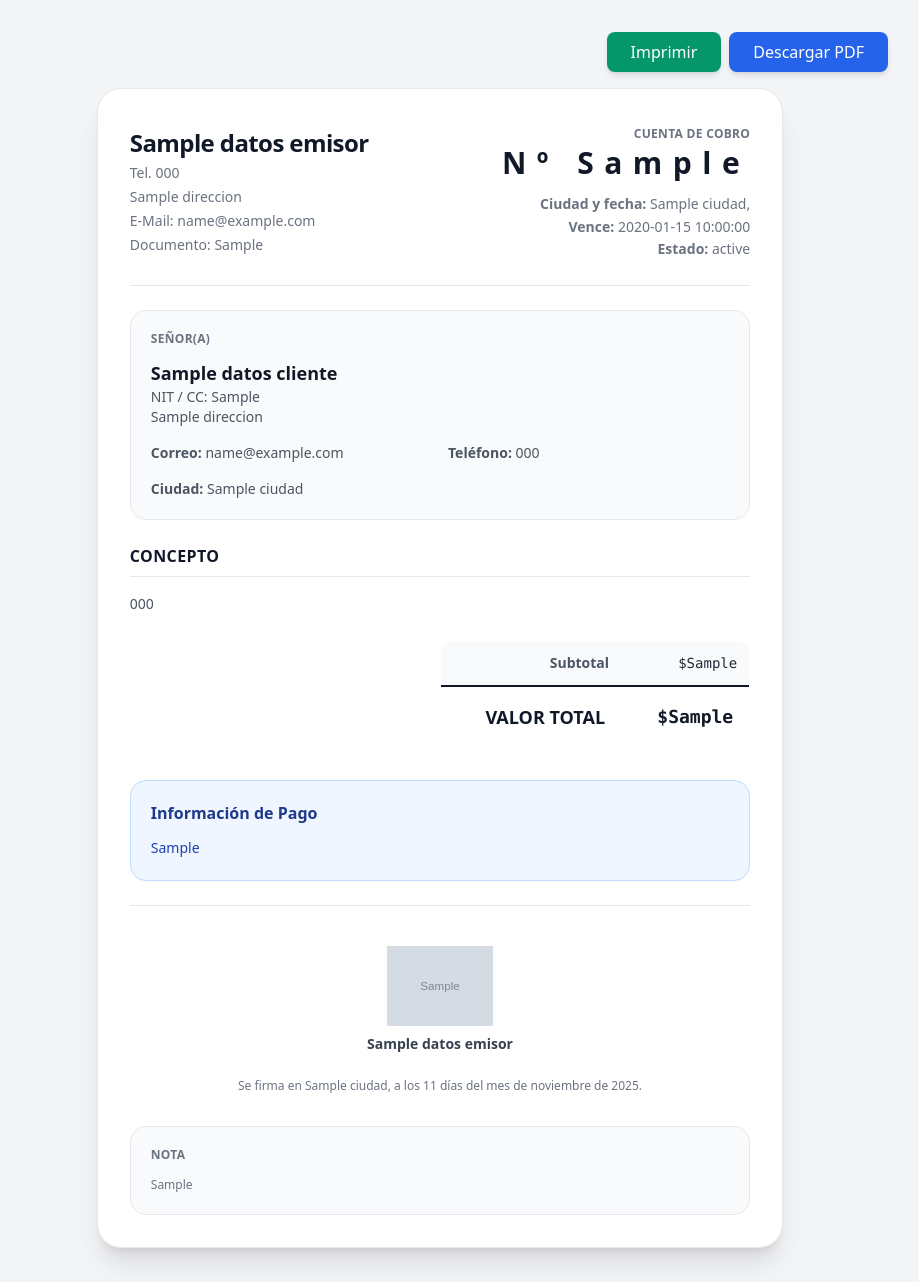
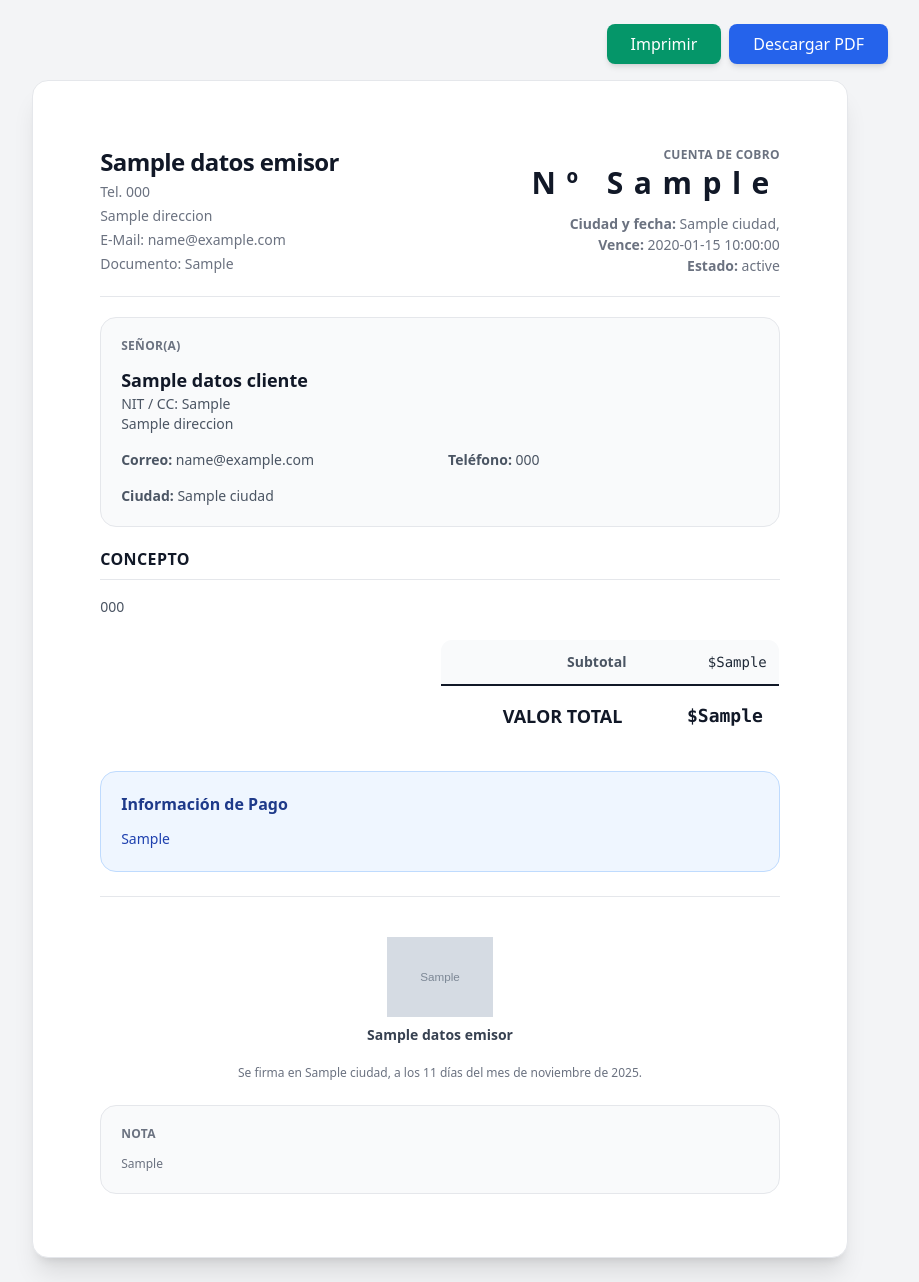
Before and after one commit to DanyTrax/collection, a PHP site: template vistas/cuentas/plantilla.php in a window 1280 px wide. Shown: the whole page, without its empty margins (200-1119 px from the left). Run offline with PHP 8.4, Linux system fonts and the light colour scheme; the template is opened without the code that fills it: most values are stand-ins (such as "Sample title", 1, 10 or a date in 2020); grey boxes marked "Sample" are stand-in pictures; data that the repository does not hold is empty; some libraries are stand-ins or nearby versions.

Commit message:
Optimizar márgenes para carta y PDF

```diff
--- a/vistas/cuentas/plantilla.php
+++ b/vistas/cuentas/plantilla.php
@@ -18,9 +18,10 @@ $anioTexto = $fechaEmision->format('Y');
             color-scheme: light;
         }
         @media print {
-            body {
+            html, body {
                 -webkit-print-color-adjust: exact;
                 print-color-adjust: exact;
+                background: #ffffff !important;
             }
             .no-print { display: none !important; }
             .page-wrapper {
@@ -30,26 +31,27 @@ $anioTexto = $fechaEmision->format('Y');
         }
         @page {
             size: Letter;
-            margin: 15mm;
+            margin: 0;
         }
-        body {
+        html, body {
             background: #f1f5f9;
         }
         .page-wrapper {
-            width: 7.15in;
+            width: 8.5in;
             max-width: 100%;
+            padding: 0.65in 0.7in;
         }
     </style>
 </head>
-<body class="bg-gray-100 font-sans p-4 md:p-8 text-gray-700">
+<body class="bg-gray-100 font-sans p-4 md:p-6 text-gray-700">
     <div class="max-w-4xl mx-auto mb-4 flex flex-col sm:flex-row gap-2 justify-end no-print">
         <button onclick="imprimirCuenta()" class="bg-emerald-600 text-white py-2 px-6 rounded-lg shadow-md hover:bg-emerald-700 transition">Imprimir</button>
         <button onclick="descargarCuenta()" class="bg-blue-600 text-white py-2 px-6 rounded-lg shadow-md hover:bg-blue-700 transition">Descargar PDF</button>
     </div>
 
-    <div id="area-cuenta" class="page-wrapper mx-auto bg-white shadow-xl rounded-3xl overflow-hidden border border-gray-200 text-[0.92rem] leading-relaxed">
-        <div class="p-6 md:p-8">
-            <header class="flex flex-col md:flex-row md:items-center md:justify-between gap-6 pb-6 border-b border-gray-200">
+    <div id="area-cuenta" class="page-wrapper mx-auto bg-white shadow-xl rounded-2xl overflow-hidden border border-gray-200 text-[0.85rem] leading-relaxed">
+        <div>
+            <header class="flex flex-col md:flex-row md:items-center md:justify-between gap-5 pb-5 border-b border-gray-200">
                 <div class="space-y-1">
                     <h2 class="text-2xl font-bold text-gray-900 tracking-tight"><?= htmlspecialchars($datosEmisor['NombreCompleto'] ?? '') ?></h2>
                     <?php if (!empty($datosEmisor['Telefono'])): ?>
@@ -70,7 +72,7 @@ $anioTexto = $fechaEmision->format('Y');
                         <span class="text-xs font-semibold text-gray-500 uppercase tracking-wide">Cuenta de Cobro</span>
                         <h1 class="text-3xl font-black text-gray-900 tracking-[0.35em]">Nº <?= htmlspecialchars($cuenta->numeroCuenta) ?></h1>
                     </div>
-                    <div class="text-sm text-gray-500 leading-relaxed">
+                    <div class="text-sm text-gray-500 leading-normal">
                         <p><span class="font-semibold">Ciudad y fecha:</span> <?= htmlspecialchars(($datosEmisor['Ciudad'] ?? '')) ?>, <?= htmlspecialchars($cuenta->fechaEmision) ?></p>
                         <?php if (!empty($cuenta->fechaVencimiento)): ?>
                             <p><span class="font-semibold">Vence:</span> <?= htmlspecialchars($cuenta->fechaVencimiento) ?></p>
@@ -80,7 +82,7 @@ $anioTexto = $fechaEmision->format('Y');
                 </div>
             </header>
 
-            <section class="mt-6 mb-6 bg-gray-50 border border-gray-200 rounded-2xl p-5">
+            <section class="mt-5 mb-5 bg-gray-50 border border-gray-200 rounded-2xl p-5">
                 <h3 class="text-xs font-semibold text-gray-500 uppercase tracking-wide mb-3">Señor(a)</h3>
                 <p class="text-lg font-semibold text-gray-900"><?= htmlspecialchars($datosCliente['NombreCliente'] ?? '') ?></p>
                 <?php if (!empty($datosCliente['NIT_CC'])): ?>
@@ -102,11 +104,11 @@ $anioTexto = $fechaEmision->format('Y');
                 </div>
             </section>
 
-            <section class="mb-8">
+            <section class="mb-6">
                 <h3 class="text-base font-semibold text-gray-900 uppercase tracking-wide mb-4 border-b border-gray-200 pb-2">Concepto</h3>
                 <p class="text-sm text-gray-600 leading-relaxed whitespace-pre-wrap"><?= nl2br(htmlspecialchars($cuenta->concepto)) ?></p>
 
-                <div class="mt-6 flex justify-end">
+                <div class="mt-5 flex justify-end">
                     <table class="w-full md:w-1/2 text-right text-sm border border-gray-200 rounded-xl overflow-hidden">
                         <tbody>
                             <tr class="bg-gray-50 text-gray-600">
@@ -130,7 +132,7 @@ $anioTexto = $fechaEmision->format('Y');
             <?php endif; ?>
 
             <footer class="pt-10 border-t border-gray-200">
-                <div class="mb-6 text-center">
+                <div class="mb-5 text-center">
                     <?php if (!empty($datosEmisor['FirmaImagenURL'])): ?>
                         <img src="<?= htmlspecialchars($datosEmisor['FirmaImagenURL']) ?>" alt="Firma" class="h-20 mx-auto mb-2 object-contain">
                     <?php else: ?>
@@ -144,7 +146,7 @@ $anioTexto = $fechaEmision->format('Y');
             </footer>
 
             <?php if (!empty($datosEmisor['NotaLegal'])): ?>
-                <section class="mt-8 bg-gray-50 border border-gray-200 rounded-2xl p-5">
+                <section class="mt-6 bg-gray-50 border border-gray-200 rounded-2xl p-5">
                     <h4 class="text-xs font-semibold text-gray-500 uppercase tracking-wide mb-3">Nota</h4>
                     <p class="text-xs text-gray-500 leading-relaxed whitespace-pre-wrap"><?= nl2br(htmlspecialchars($datosEmisor['NotaLegal'])) ?></p>
                 </section>
@@ -172,11 +174,11 @@ $anioTexto = $fechaEmision->format('Y');
                 return;
             }
             html2pdf(elemento, {
-                margin: 10,
+                margin: 0,
                 filename: 'cuenta-<?= htmlspecialchars($cuenta->numeroCuenta) ?>.pdf',
                 image: { type: 'jpeg', quality: 0.98 },
                 html2canvas: { scale: 2, useCORS: true },
-                jsPDF: { unit: 'mm', format: 'letter', orientation: 'portrait' }
+                jsPDF: { unit: 'in', format: 'letter', orientation: 'portrait' }
             });
         }
     </script>
```
Also changed, not shown: vistas/cotizaciones/plantilla.php (+18 -16 lines).
